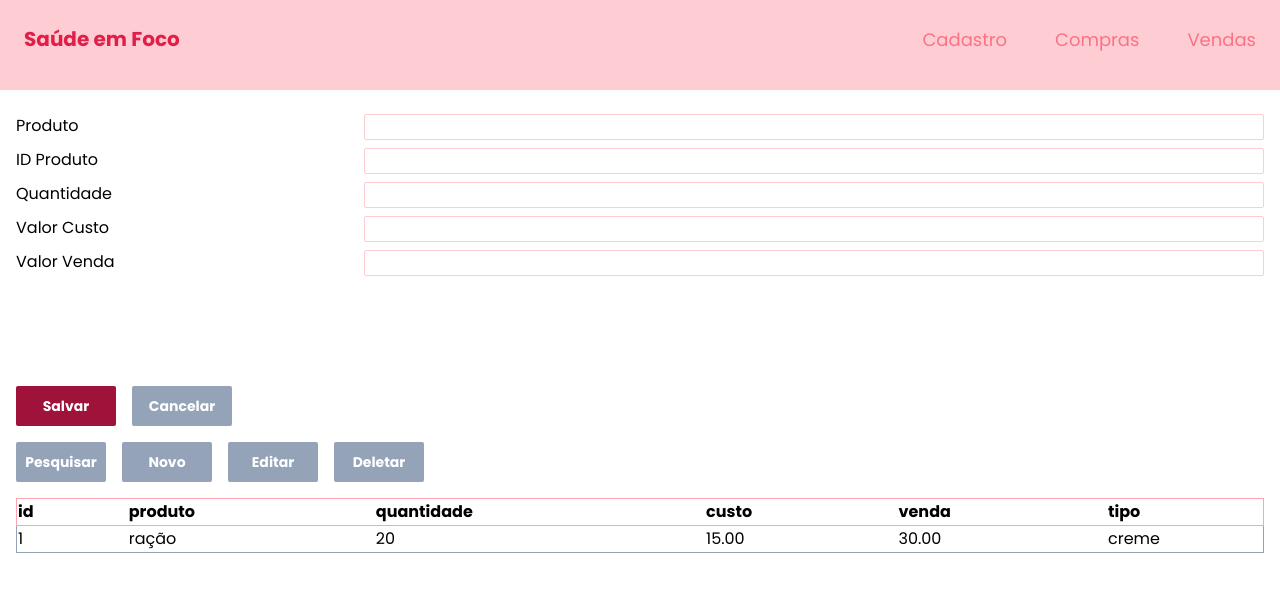
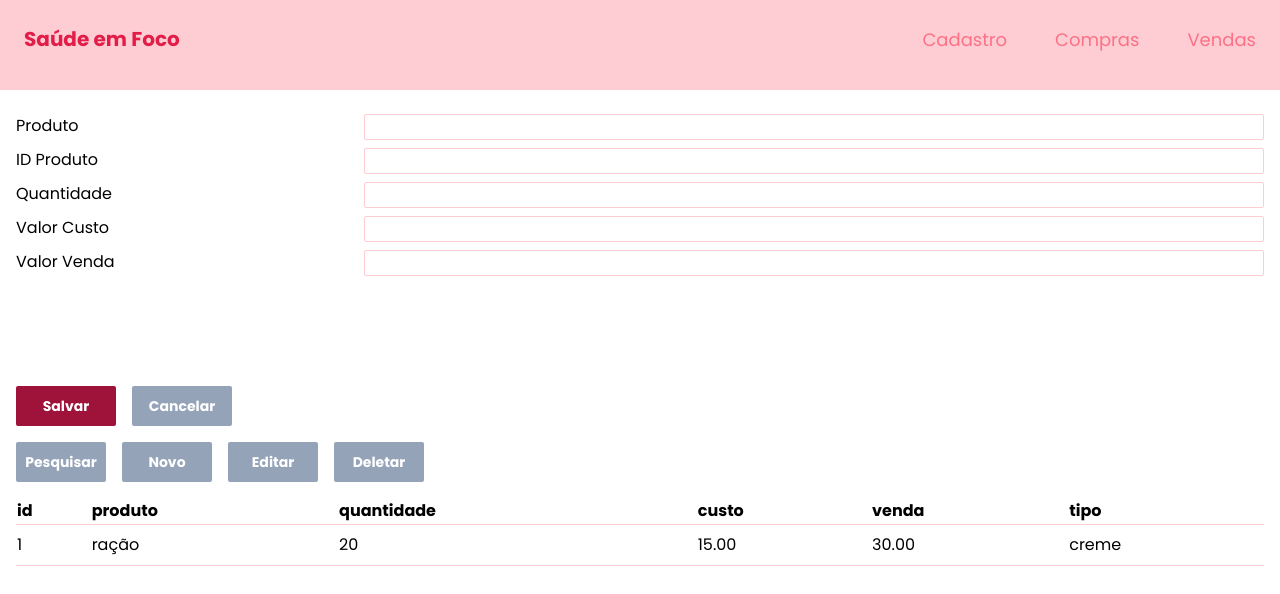
Before and after one commit to brunonascimentoo/clinicaEstetica, a React (Vite) app in the folder clinica-estetica/: page /cadastro in a window 1280 px wide. Shown: the top 594 px of the page. Built offline with nearby package versions, Linux system fonts and the light colour scheme.

Commit message:
tabela edit

```diff
--- a/clinica-estetica/src/pages/Cadastro/index.jsx
+++ b/clinica-estetica/src/pages/Cadastro/index.jsx
@@ -42,23 +42,23 @@ export function Cadastro() {
           <div>
             <table className="border-collapse m-0 p-0 w-full justify-between">
               <thead className="text-left font-bold">
-                <tr className="text-left border border-solid border-rose-300">
-                  <th className="pr-6">id</th>
-                  <th className="pr-6">produto</th>
-                  <th className="pr-6">quantidade</th>
-                  <th className="pr-6">custo</th>
-                  <th className="pr-6">venda</th>
-                  <th className="pr-6">tipo</th>
+                <tr className="text-left border-b border-solid border-rose-200">
+                  <th className="pr-1">id</th>
+                  <th >produto</th>
+                  <th >quantidade</th>
+                  <th >custo</th>
+                  <th >venda</th>
+                  <th >tipo</th>
                 </tr>
               </thead>
-              <tbody className="border border-solid border-gray-300">
-                <tr className="text-left p-2">
-                  <td>1</td>
-                  <td>ração</td>
-                  <td>20</td>
-                  <td>15.00</td>
-                  <td>30.00</td>
-                  <td>creme</td>
+              <tbody className="border-b border-solid border-rose-200">
+                <tr className="text-left ">
+                  <td className="py-2">1</td>
+                  <td className="py-2">ração</td>
+                  <td className="py-2">20</td>
+                  <td className="py-2">15.00</td>
+                  <td className="py-2">30.00</td>
+                  <td className="py-2">creme</td>
                 </tr>
               </tbody>
             </table>
```
